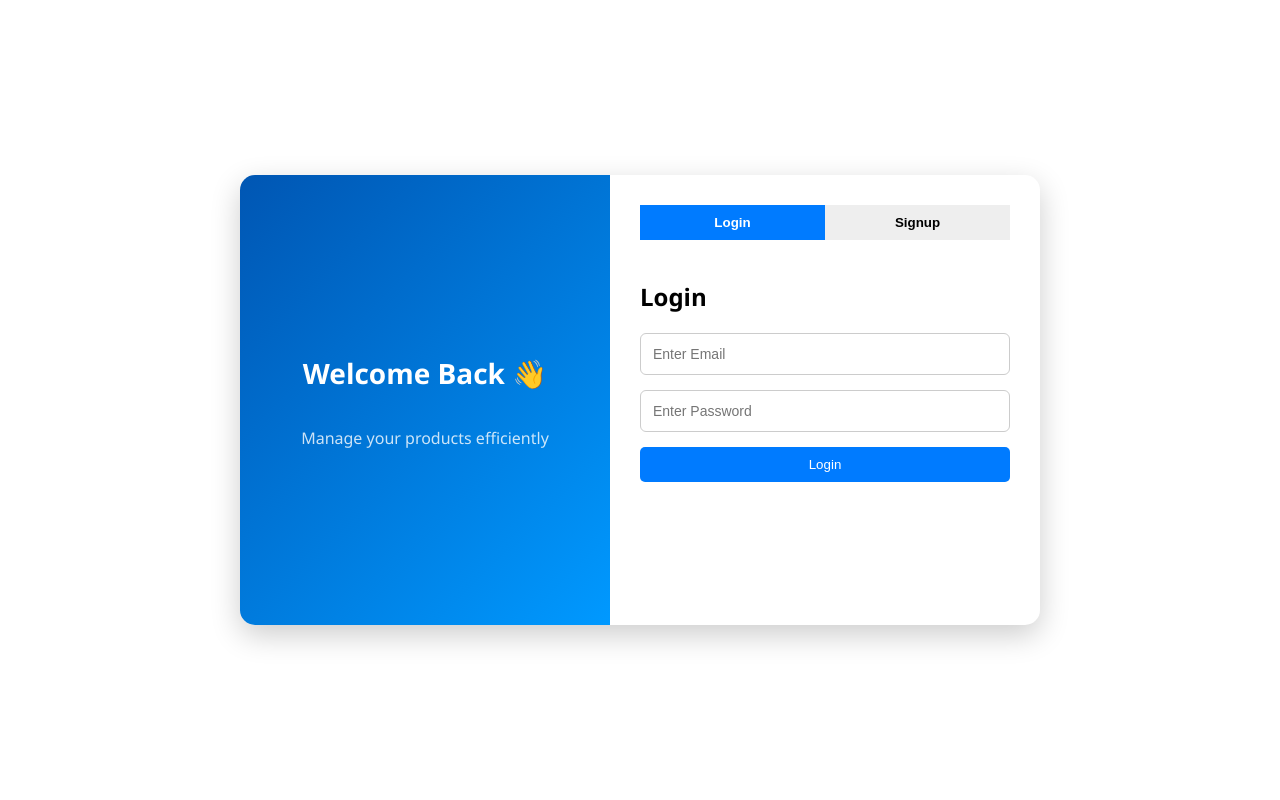
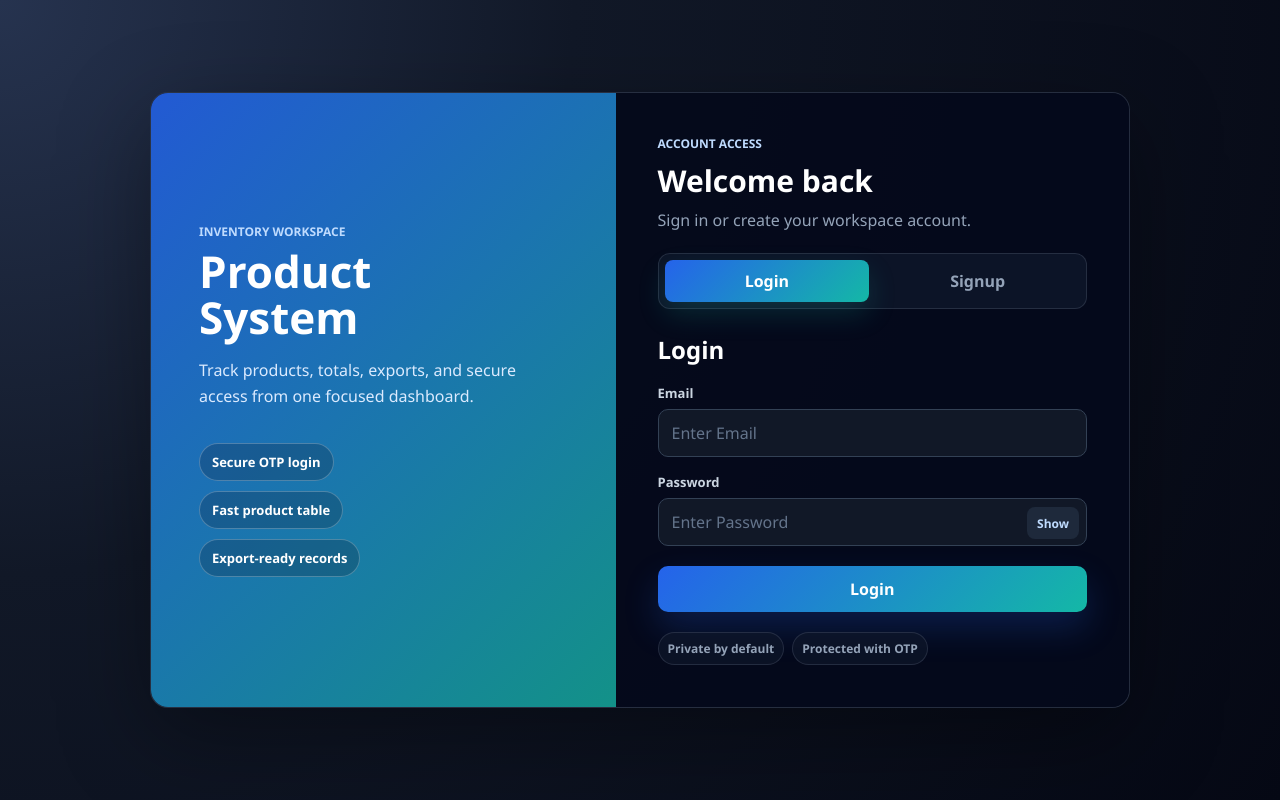
Before and after one commit to raithathamitansh-create/Company_Default_Website, a website: page Frontend/Login.html in a window 1280 px wide. Drawn offline with Linux system fonts and the light colour scheme.

Commit message:
Refresh auth page dark theme

```diff
--- a/Frontend/Login.css
+++ b/Frontend/Login.css
@@ -1,86 +1,150 @@
-/* ======================
-   GLOBAL
-====================== */
-body {
-    margin: 0;
-    font-family: 'Segoe UI', sans-serif;
-    height: 100vh;
-    background: linear-gradient(135deg, rgb(151, 209, 243));
-    display: flex;
-    justify-content: center;
-    align-items: center;
+* {
+    box-sizing: border-box;
 }
 
-/* ======================
-   CONTAINER
-====================== */
-.container {
-    width: 800px;
-    height: 450px;
+body {
+    min-height: 100vh;
+    margin: 0;
     display: flex;
-    border-radius: 15px;
-    overflow: hidden;
-    box-shadow: 0 10px 30px rgba(0,0,0,0.2);
-    background: white;
+    align-items: center;
+    justify-content: center;
+    padding: 28px;
+    background: radial-gradient(circle at top left, #26334f 0, #111827 38%, #050814 100%);
+    color: #e5edf8;
+    font-family: "Segoe UI", Arial, sans-serif;
 }
 
-/* ======================
-   LEFT SIDE
-====================== */
+button,
+input {
+    font: inherit;
+}
+
+button {
+    border: 0;
+    cursor: pointer;
+    transition: transform 0.2s, background 0.2s, box-shadow 0.2s;
+}
+
+button:hover {
+    transform: translateY(-1px);
+}
+
+.container {
+    width: min(980px, 100%);
+    min-height: 560px;
+    display: grid;
+    grid-template-columns: 0.95fr 1.05fr;
+    overflow: hidden;
+    border: 1px solid rgba(148, 163, 184, 0.18);
+    border-radius: 18px;
+    background: rgba(15, 23, 42, 0.76);
+    box-shadow: 0 28px 90px rgba(0, 0, 0, 0.36);
+}
+
 .left {
-    flex: 1;
-    background: linear-gradient(135deg, #0056b3, #0099ff);
-    color: white;
     display: flex;
     flex-direction: column;
     justify-content: center;
-    align-items: center;
+    padding: 48px;
+    background:
+        linear-gradient(135deg, rgba(37, 99, 235, 0.88), rgba(20, 184, 166, 0.76)),
+        #0f172a;
+}
+
+.eyebrow {
+    margin: 0 0 8px;
+    color: #bfdbfe;
+    font-size: 12px;
+    font-weight: 800;
+    letter-spacing: 0;
+    text-transform: uppercase;
 }
 
 .left h1 {
-    font-size: 28px;
+    max-width: 320px;
+    margin: 0;
+    color: #ffffff;
+    font-size: 44px;
+    line-height: 1.05;
 }
 
-.left p {
-    opacity: 0.8;
+.intro {
+    max-width: 340px;
+    margin: 18px 0 0;
+    color: #dbeafe;
+    font-size: 16px;
+    line-height: 1.6;
 }
 
-/* ======================
-   RIGHT SIDE
-====================== */
-.right {
-    flex: 1;
-    padding: 40px;
-    position: relative;
+.feature-list {
+    display: grid;
+    gap: 10px;
+    margin-top: 34px;
 }
 
-/* ======================
-   TOGGLE
-====================== */
+.feature-list span {
+    width: fit-content;
+    padding: 9px 12px;
+    border: 1px solid rgba(255, 255, 255, 0.24);
+    border-radius: 999px;
+    background: rgba(15, 23, 42, 0.24);
+    color: #ffffff;
+    font-size: 13px;
+    font-weight: 700;
+}
+
+.right {
+    display: flex;
+    flex-direction: column;
+    justify-content: center;
+    min-width: 0;
+    padding: 42px;
+    background: rgba(2, 6, 23, 0.74);
+}
+
+.auth-heading {
+    margin-bottom: 22px;
+}
+
+.auth-heading h2 {
+    margin: 0;
+    color: #ffffff;
+    font-size: 30px;
+}
+
+.auth-heading p:last-child {
+    margin: 8px 0 0;
+    color: #94a3b8;
+}
+
 .toggle {
-    display: flex;
-    margin-bottom: 20px;
+    display: grid;
+    grid-template-columns: 1fr 1fr;
+    gap: 6px;
+    padding: 6px;
+    margin-bottom: 24px;
+    border: 1px solid rgba(148, 163, 184, 0.18);
+    border-radius: 12px;
+    background: rgba(15, 23, 42, 0.84);
 }
 
 .toggle button {
-    flex: 1;
-    padding: 10px;
-    border: none;
-    background: #eee;
-    cursor: pointer;
-    font-weight: bold;
+    min-height: 42px;
+    border-radius: 8px;
+    background: transparent;
+    color: #94a3b8;
+    font-weight: 800;
 }
 
 .toggle .active {
-    background: #007BFF;
-    color: white;
+    background: linear-gradient(135deg, #2563eb, #14b8a6);
+    color: #ffffff;
+    box-shadow: 0 12px 28px rgba(20, 184, 166, 0.18);
 }
 
-/* ======================
-   FORM
-====================== */
 .form {
     display: none;
+    width: 100%;
     flex-direction: column;
 }
 
@@ -88,101 +152,107 @@ body {
     display: flex;
 }
 
-.form h2 {
-    margin-bottom: 20px;
+.form h3 {
+    margin: 0 0 18px;
+    color: #ffffff;
+    font-size: 24px;
 }
 
-.form input {
-    margin-bottom: 15px;
-    padding: 10px;
-    border: 1px solid #ccc;
-    border-radius: 5px;
+.input-group {
+    position: relative;
+    width: 100%;
+    margin-bottom: 16px;
 }
 
-.form input:focus {
-    border-color: #007BFF;
+.input-group label {
+    display: block;
+    margin-bottom: 7px;
+    color: #cbd5e1;
+    font-size: 13px;
+    font-weight: 800;
+}
+
+.input-group input {
+    width: 100%;
+    min-height: 46px;
+    padding: 12px 13px;
+    border: 1px solid #334155;
+    border-radius: 10px;
+    background: #111827;
+    color: #f8fafc;
     outline: none;
 }
 
-/* ======================
-   BUTTON
-====================== */
-.form button {
-    padding: 10px;
-    border: none;
-    background: #007BFF;
-    color: white;
-    cursor: pointer;
-    border-radius: 5px;
-    transition: 0.2s;
+.input-group input::placeholder {
+    color: #64748b;
 }
 
-.form button:hover {
-    background: #0056b3;
+.input-group input:focus {
+    border-color: #38bdf8;
+    box-shadow: 0 0 0 3px rgba(56, 189, 248, 0.16);
 }
 
-.logout-btn {
-    position: absolute;
-    top: 20px;
-    right: 100px;
-
-    padding: 8px 15px;
-    background: #dc3545;
-    color: white;
-    border: none;
-    border-radius: 5px;
-    cursor: pointer;
-    transition: 0.2s;
+.password-group input {
+    padding-right: 72px;
 }
 
-.logout-btn:hover {
-    background: #a71d2a;
+.password-toggle {
+    position: absolute;
+    right: 8px;
+    bottom: 7px;
+    min-height: 32px;
+    padding: 0 10px;
+    border-radius: 8px;
+    background: #1e293b;
+    color: #bfdbfe;
+    font-size: 12px;
+    font-weight: 800;
 }
 
-/* ======================
-   INPUT GROUP
-====================== */
-.input-group {
-    width: 100%;
+.password-toggle:hover {
+    background: #334155;
 }
 
-/* ======================
-   INPUT FIELDS
-====================== */
-.input-group input {
-    width: 100%;
-    padding: 12px;
-    margin-bottom: 15px;
-    box-sizing: border-box; /* VERY IMPORTANT */
-    border-radius: 6px;
-    border: 1px solid #ccc;
-    font-size: 14px;
+.form > button[type="submit"] {
+    min-height: 46px;
+    margin-top: 4px;
+    border-radius: 10px;
+    background: linear-gradient(135deg, #2563eb, #14b8a6);
+    color: #ffffff;
+    font-weight: 800;
+    box-shadow: 0 16px 34px rgba(37, 99, 235, 0.22);
 }
 
-/* ======================
-   FORM WIDTH FIX
-====================== */
-.form {
-    width: 100%;
+.form > button[type="submit"]:hover {
+    background: linear-gradient(135deg, #1d4ed8, #0f766e);
 }
 
-/* ======================
-   RIGHT PANEL FIX
-====================== */
-.right {
-    width: 100%;
-    padding: 30px;
-    box-sizing: border-box;
+.auth-footer {
+    display: flex;
+    flex-wrap: wrap;
+    gap: 8px;
+    margin-top: 20px;
+    color: #94a3b8;
+    font-size: 12px;
+    font-weight: 800;
+}
+
+.auth-footer span {
+    padding: 7px 9px;
+    border: 1px solid rgba(148, 163, 184, 0.18);
+    border-radius: 999px;
+    background: rgba(15, 23, 42, 0.72);
 }
 
 .auth-toast {
     position: fixed;
     right: 22px;
     bottom: 22px;
+    z-index: 20;
     max-width: 320px;
     padding: 12px 14px;
     border-radius: 8px;
-    background: #111827;
+    background: #020617;
     color: #ffffff;
     font-size: 14px;
     font-weight: 700;
@@ -200,11 +270,12 @@ body {
 .otp-overlay {
     position: fixed;
     inset: 0;
+    z-index: 30;
     display: none;
     align-items: center;
     justify-content: center;
     padding: 20px;
-    background: rgba(15, 23, 42, 0.42);
+    background: rgba(2, 6, 23, 0.72);
 }
 
 .otp-overlay.open {
@@ -212,25 +283,34 @@ body {
 }
 
 .otp-box {
-    width: min(360px, 100%);
-    padding: 22px;
-    border-radius: 8px;
-    background: #ffffff;
-    box-shadow: 0 24px 60px rgba(15, 23, 42, 0.22);
+    width: min(380px, 100%);
+    padding: 24px;
+    border: 1px solid rgba(148, 163, 184, 0.18);
+    border-radius: 12px;
+    background: #111827;
+    box-shadow: 0 24px 60px rgba(0, 0, 0, 0.32);
 }
 
 .otp-box h2 {
-    margin: 0 0 14px;
+    margin: 0 0 8px;
+    color: #ffffff;
+}
+
+.otp-copy {
+    margin: 0 0 16px;
+    color: #94a3b8;
 }
 
 .otp-box input {
     width: 100%;
-    min-height: 42px;
-    padding: 10px;
+    min-height: 44px;
+    padding: 10px 12px;
     margin-bottom: 16px;
-    border: 1px solid #ccc;
-    border-radius: 6px;
-    box-sizing: border-box;
+    border: 1px solid #334155;
+    border-radius: 8px;
+    background: #020617;
+    color: #ffffff;
+    outline: none;
 }
 
 .otp-actions {
@@ -242,14 +322,43 @@ body {
 .otp-actions button {
     min-height: 38px;
     padding: 9px 14px;
-    border: 0;
-    border-radius: 6px;
-    background: #007BFF;
+    border-radius: 8px;
+    background: #2563eb;
     color: #ffffff;
-    cursor: pointer;
-    font-weight: 700;
+    font-weight: 800;
 }
 
 #otpCancelBtn {
-    background: #64748b;
+    background: #475569;
 }
+
+@media (max-width: 820px) {
+    body {
+        align-items: flex-start;
+        padding: 18px;
+    }
+
+    .container {
+        grid-template-columns: 1fr;
+    }
+
+    .left,
+    .right {
+        padding: 30px;
+    }
+
+    .left h1 {
+        font-size: 34px;
+    }
+}
+
+@media (max-width: 460px) {
+    .left,
+    .right {
+        padding: 22px;
+    }
+
+    .auth-heading h2 {
+        font-size: 26px;
+    }
+}
--- a/Frontend/Login.html
+++ b/Frontend/Login.html
@@ -11,55 +11,73 @@
 
 <div class="container">
 
-    <!-- LEFT SIDE -->
     <div class="left">
-        <h1>Welcome Back 👋</h1>
-        <p>Manage your products efficiently</p>
+        <p class="eyebrow">Inventory workspace</p>
+        <h1>Product System</h1>
+        <p class="intro">Track products, totals, exports, and secure access from one focused dashboard.</p>
+
+        <div class="feature-list">
+            <span>Secure OTP login</span>
+            <span>Fast product table</span>
+            <span>Export-ready records</span>
+        </div>
     </div>
 
-    <!-- RIGHT SIDE -->
     <div class="right">
+        <div class="auth-heading">
+            <p class="eyebrow">Account access</p>
+            <h2>Welcome back</h2>
+            <p>Sign in or create your workspace account.</p>
+        </div>
 
-        <!-- TOGGLE BUTTONS -->
         <div class="toggle">
             <button id="loginTab" class="active">Login</button>
             <button id="signupTab">Signup</button>
         </div>
 
-        <!-- LOGIN FORM -->
         <form id="loginForm" class="form active">
-            <h2>Login</h2>
+            <h3>Login</h3>
 
             <div class="input-group">
+                <label for="loginEmail">Email</label>
                 <input type="email" id="loginEmail" placeholder="Enter Email" required>
             </div>
 
-            <div class="input-group">
+            <div class="input-group password-group">
+                <label for="loginPassword">Password</label>
                 <input type="password" id="loginPassword" placeholder="Enter Password" required>
+                <button class="password-toggle" type="button" data-target="loginPassword">Show</button>
             </div>
 
             <button type="submit">Login</button>
         </form>
 
-        <!-- SIGNUP FORM -->
         <form id="signupForm" class="form">
-            <h2>Create Account</h2>
+            <h3>Create Account</h3>
 
             <div class="input-group">
+                <label for="signupName">Full name</label>
                 <input type="text" id="signupName" placeholder="Full Name" required>
             </div>
 
             <div class="input-group">
+                <label for="signupEmail">Email</label>
                 <input type="email" id="signupEmail" placeholder="Email" required>
             </div>
 
-            <div class="input-group">
+            <div class="input-group password-group">
+                <label for="signupPassword">Password</label>
                 <input type="password" id="signupPassword" placeholder="Password" required>
+                <button class="password-toggle" type="button" data-target="signupPassword">Show</button>
             </div>
 
             <button type="submit">Signup</button>
         </form>
 
+        <div class="auth-footer">
+            <span>Private by default</span>
+            <span>Protected with OTP</span>
+        </div>
     </div>
 
 </div>
@@ -68,7 +86,9 @@
 
 <div id="otpModal" class="otp-overlay" aria-hidden="true">
     <div class="otp-box" role="dialog" aria-modal="true" aria-labelledby="otpTitle">
-        <h2 id="otpTitle">Verify OTP</h2>
+        <p class="eyebrow">Verification</p>
+        <h2 id="otpTitle">Enter OTP</h2>
+        <p class="otp-copy">Use the code sent to your email to complete login.</p>
         <input id="otpInput" placeholder="Enter OTP">
         <div class="otp-actions">
             <button id="otpCancelBtn" type="button">Cancel</button>
@@ -77,7 +97,6 @@
     </div>
 </div>
 
-<!-- JS -->
 <script src="config.js"></script>
 <script src="Login.js"></script>
 
```
Also changed, not shown: Frontend/Login.js (+11 -0 lines).
